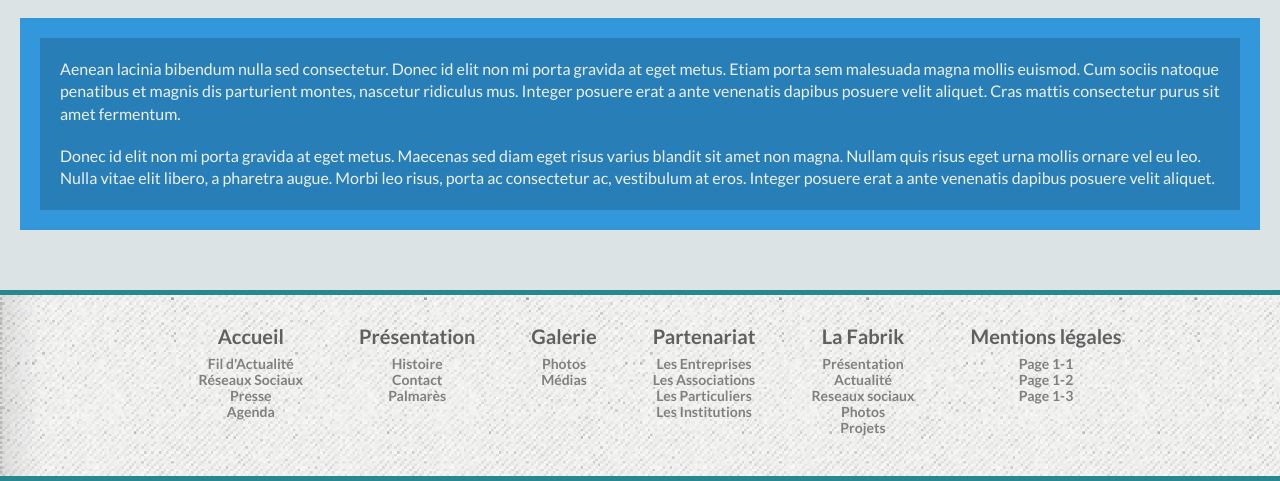
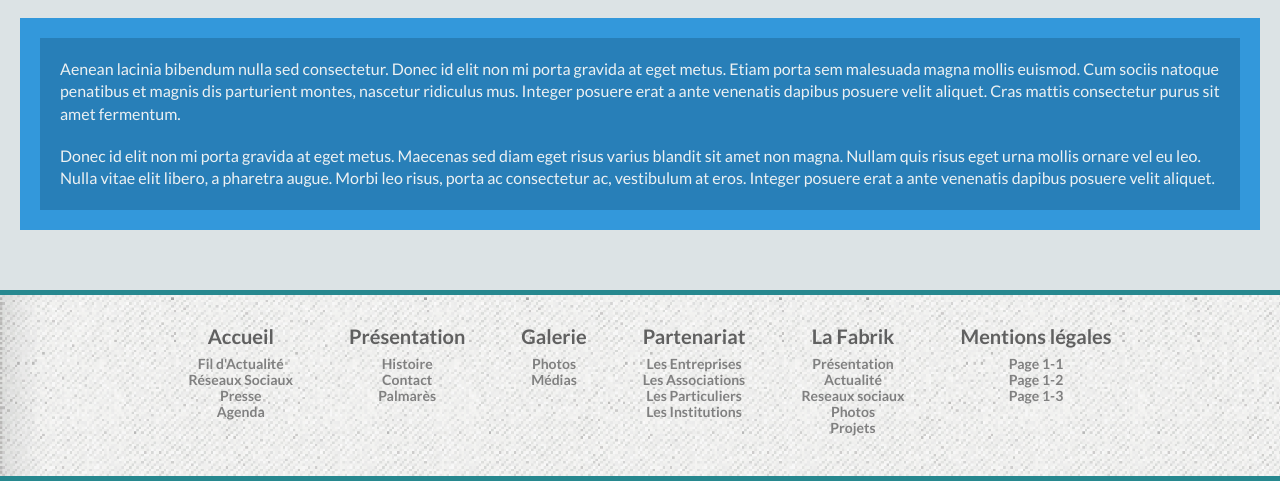
Before and after one commit to Quentin777/SiteFace, a PHP site: page /index.html in a window 1280 px wide. Shown: the part 728-1209 px from the top of the page. Run offline with PHP 8.4, Linux system fonts and the light colour scheme; some libraries are stand-ins or nearby versions.

Commit message:
Update style.css

```diff
--- a/css/style.css
+++ b/css/style.css
@@ -321,6 +321,9 @@ div.wrap_columns {
   float: right;
 }
 /*//////////////////  FOOTER //////////////*/
+footer{
+  padding-left: 0px;
+}
 #ulFooter{
   display: flex;
   flex-direction: column;
```
